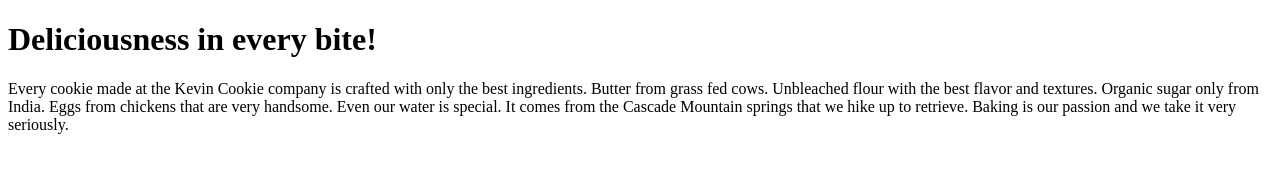
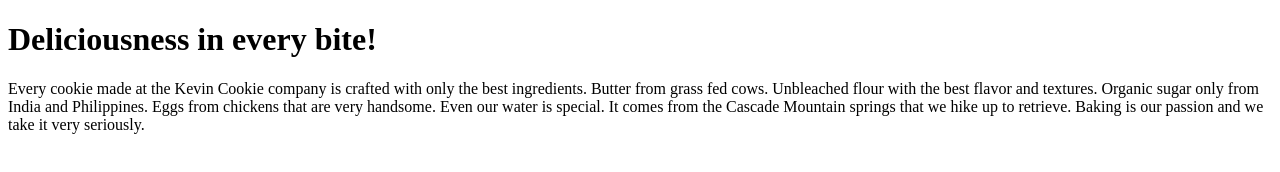
Before and after one commit to alichueib/AliChueibCompany.com, a plain HTML site: page index.htm in a window 1280 px wide. Drawn offline with Linux system fonts and the light colour scheme.

Commit message:
Update index.htm - I have added Philippines as an Sugar Import

```diff
--- a/index.htm
+++ b/index.htm
@@ -4,7 +4,7 @@
 
 <h1>Deliciousness in every bite!</h1>
 <p>Every cookie made at the Kevin Cookie company is crafted with only the best ingredients.
- Butter from grass fed cows. Unbleached flour with the best flavor and textures. Organic sugar only from India.
+ Butter from grass fed cows. Unbleached flour with the best flavor and textures. Organic sugar only from India and Philippines.
 Eggs from chickens that are very handsome. Even our water is special. It comes from the Cascade Mountain
  springs that we hike up to retrieve. Baking is our passion and we take it very seriously.</p>
 
```
